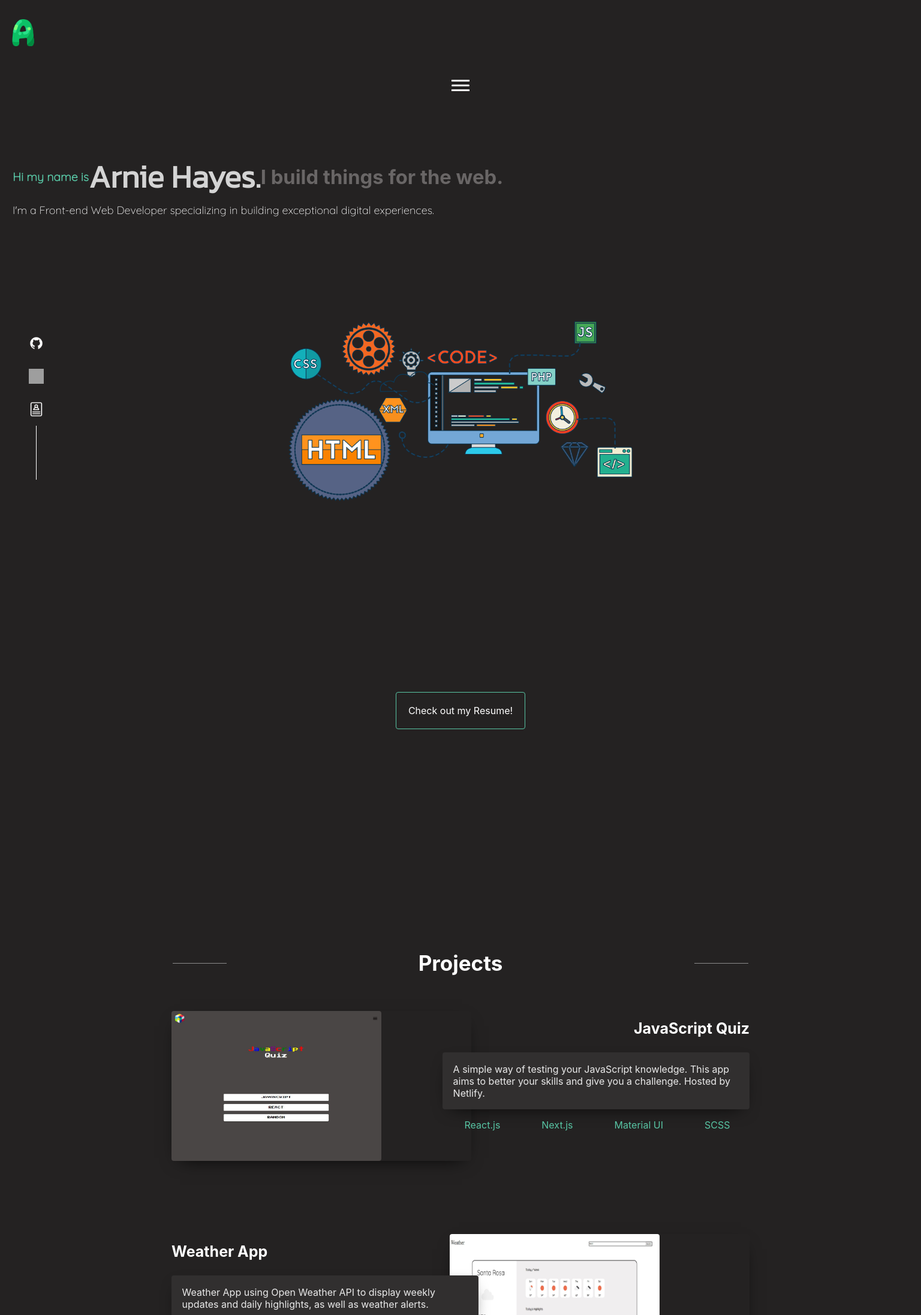
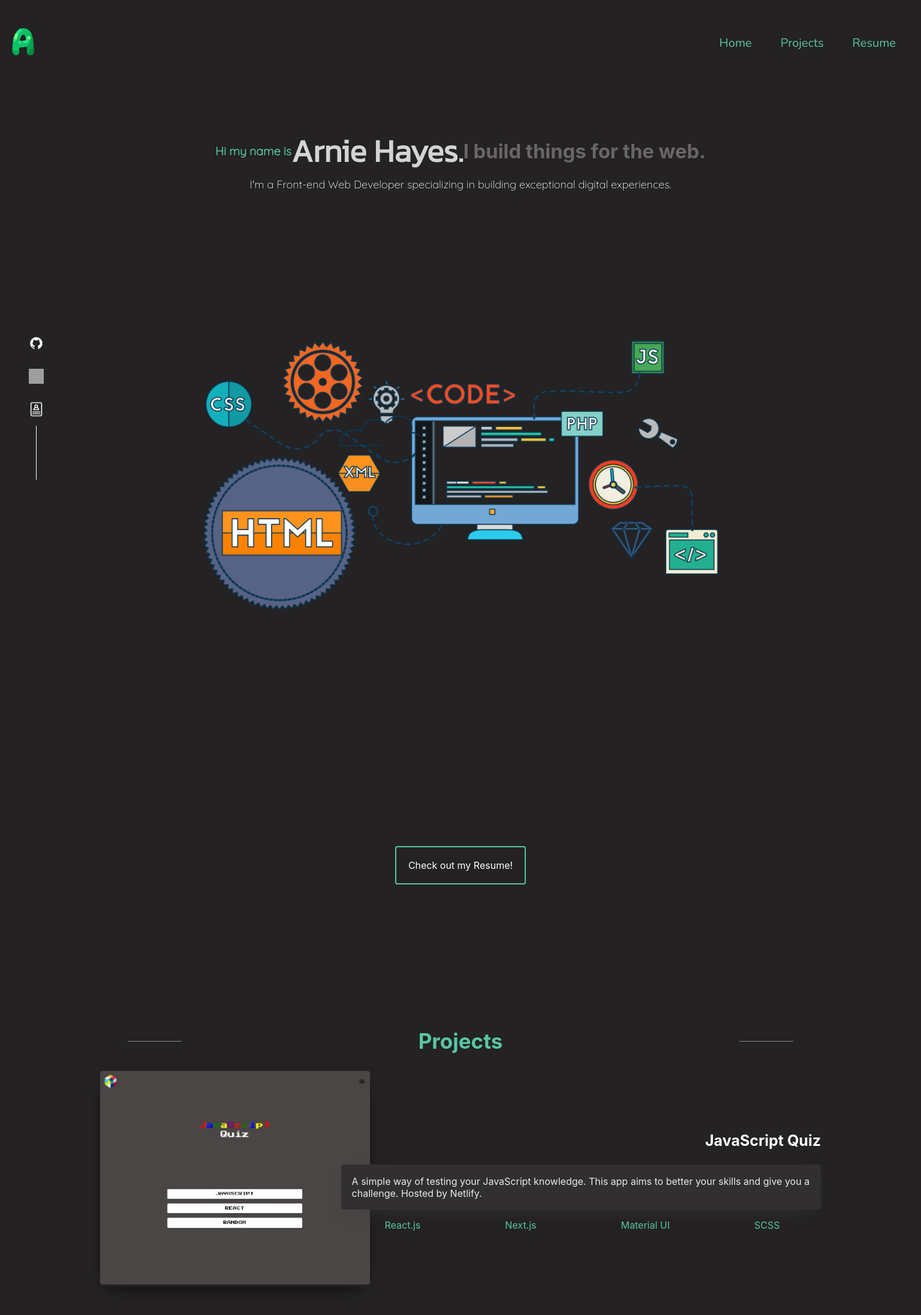
Before and after one commit to arniehayes/Arnie-Hayes-Portfolio, a Next.js app: page / in a window 1536 px wide. Shown: the top 2193 px of the page at 60% size. Built offline with nearby package versions, Linux system fonts and the light colour scheme; grey boxes are pictures that could not be loaded.

Commit message:
adding desktop css

```diff
--- a/components/Body/Hero/Hero.module.scss
+++ b/components/Body/Hero/Hero.module.scss
@@ -69,7 +69,7 @@ $accent-color: #58c5a4;
     align-items: center;
 
     img {
-        max-width: 0px;
+        width: 0px;
         height: auto;
     }
 }
@@ -89,11 +89,90 @@ $accent-color: #58c5a4;
 }
 
 
-@media only screen and (min-width: 1460px) {
+@media only screen and (min-width: 1300px) {
+    .hero_container {
+        margin: 5px;
+        margin-bottom: 15rem;
+        padding: 0;
+        display: flex;
+        flex-direction: column;
+        flex-wrap: wrap;
+        justify-content: center;
+        align-items: center;
+    }
+
+    .info {
+        margin: 1rem;
+        display: flex;
+        flex-wrap: wrap;
+        justify-content: center;
+        align-items: center;
+
+        .title {
+            font-size: 13px;
+            font-family: 'Quicksand', sans-serif;
+
+            h1 {
+                margin: 0;
+                color: $accent-color;
+            }
+        }
+
+        .name {
+            font-size: 45px;
+            font-family: 'Kanit', sans-serif;
+            color: rgb(212, 212, 212);
+
+            h3 {
+                margin: 0;
+            }
+        }
+
+        .catchphrase {
+            font-size: 28px;
+
+            h3 {
+                margin: 0;
+                color: rgba(207, 204, 204, 0.404);
+            }
+        }
+
+        .about {
+            font-size: 18px;
+            font-family: 'Quicksand', sans-serif;
+            color: #ffffff;
+            padding-top: 5px;
+
+            p {
+                margin: 0;
+                padding: 0;
+            }
+        }
+    }
+
     .hero_img {
+        margin: .5rem;
+        display: flex;
+        justify-content: center;
+        align-items: center;
+
         img {
-            max-width: 600px;
+            width: 900px;
             height: auto;
         }
     }
+
+    .resume_button {
+        border: 2px solid $accent-color;
+        border-radius: 4px;
+        padding: 1.25rem;
+        background-color: transparent;
+        margin-top: 10rem;
+        text-align: center;
+        p {
+            margin: 0;
+            padding: 0;
+            color: #fff;
+        }
+    }
 }
--- a/components/Body/Projects/Projects.module.scss
+++ b/components/Body/Projects/Projects.module.scss
@@ -66,7 +66,7 @@ $accent-color: #58c5a4;
         border-radius: 4px;
 
         img {
-            max-width: 350px;
+            width: 350px;
             height: auto;
             border-radius: 4px;
         }
@@ -116,24 +116,33 @@ $accent-color: #58c5a4;
 
 
 
-@media only screen and (min-width: 1460px) {
+@media only screen and (min-width: 1300px) {
     .projects_container {
-    margin: 0 8rem;
-    padding: 100px 0;
-    //max-width: 1240px;
-
+        margin: 15px;
+        padding: 0;
 
         h2 {
             display: flex;
-        flex-wrap: wrap;
             flex-direction: row;
-        color: white;
-        div {
-            width: 300px;
-            height: .01rem;
-            background-color: $accent-color;
-            margin-top: 18px;
-            margin-left: 1rem;
+            justify-content: space-around;
+            align-items: center;
+            color: $accent-color;
+            font-size: 35px;
+
+            &:before {
+                content: "";
+                display: block;
+                width: 90px;
+                height: 1px;
+                background-color: rgb(139, 139, 139);
+            }
+
+            &:after {
+                content: "";
+                display: block;
+                width: 90px;
+                height: 1px;
+                background-color: rgb(139, 139, 139);
             }
         }
     }
@@ -141,7 +150,7 @@ $accent-color: #58c5a4;
     .projects_list {
         display: block;
         list-style: none;
-    margin: 3rem 0;
+        margin: 0;
         padding: 0;
 
         li {
@@ -157,7 +166,7 @@ $accent-color: #58c5a4;
 
     .project_content {
         display: flex;
-    flex-wrap: wrap;
+        flex-direction: column-reverse;
         justify-content: center;
         align-items: center;
         margin: 0;
@@ -171,34 +180,35 @@ $accent-color: #58c5a4;
             margin: 0;
             padding: 0;
             border-radius: 4px;
-        width: 500px;
-        height: 250px;
 
             img {
-            width: 100%;
-            height: 100%;
+                width: 450px;
+                height: auto;
                 border-radius: 4px;
             }
         }
     }
 
     .project_description {
-    width: 40%;
-    height: 17rem;
         display: flex;
         flex-direction: column;
+        flex-wrap: wrap;
         z-index: 2;
+        max-width: 800px;
 
         .project_name {
             color: white;
             font-size: 25px;
+            width: 100%;
         }
 
         .text_container {
-        //width: 100%;
+            width: 100%;
             background-color: rgb(49, 47, 47);
-        box-shadow: 0 10px 30px -15px black;
+            box-shadow: 0 10px 30px -15px rgb(59, 59, 59);
             border-radius: 4px;
+            margin: 0;
+            padding: 0;
 
             p {
                 margin: 1.1rem;
@@ -207,14 +217,16 @@ $accent-color: #58c5a4;
         }
 
         .project_tech_list {
+            width: 100%;
             display: flex;
             flex-direction: row;
-        margin-top: 1rem;
-        height: 1.5rem;
+            justify-content: space-around;
+            margin: 1rem 2px;
             padding-inline-start: 0px;
 
             li {
                 color: #58c5a4;
+                margin: 0;
             }
         }
     }
@@ -258,5 +270,4 @@ $accent-color: #58c5a4;
     .text_align_left {
         text-align: left;
     }
-
 }
--- a/components/Body/Slider/Slider.js
+++ b/components/Body/Slider/Slider.js
@@ -14,11 +14,7 @@ const Slider = () => {
           <img className={style.img} src="reactjs.png" alt="" />
         </div>
         <div className={style.slider_item}>
-          <img
-            className={style.img}
-            src="https://www.svgrepo.com/show/303206/javascript-logo.svg"
-            alt=""
-          />
+          <img className={style.img} src="https://www.svgrepo.com/show/303206/javascript-logo.svg" alt=""/>
         </div>
         <div className={style.slider_item}>
           <img className={style.img} src="css.png" alt="" />
--- a/components/Header/Nav/Nav.js
+++ b/components/Header/Nav/Nav.js
@@ -1,11 +1,17 @@
 import style from "./Nav.module.scss";
 import Link from "next/link";
-import { useState } from "react";
+import { useEffect, useState } from "react";
 
 const Nav = () => {
 
   const [toggleMenu, setToggleMenu] = useState(false);
 
+  useEffect(() => {
+    console.log(window.innerWidth);
+    if (window.innerWidth <= 1300) {
+      setToggleMenu(true);
+    }
+  })
 
   const disableScroll = () => {
     var xPos = window.scrollX;
@@ -22,11 +28,12 @@ function enableScroll() {
   return (
     <div className={style.nav_container}>
       {/* BUTTON TO OPEN MENU */}
-      <button
+      {toggleMenu ? (
+        <div
           className={style.hamburger_container}
           onClick={() => {
             {
-            setToggleMenu(!toggleMenu);
+              setToggleMenu(true);
               disableScroll();
             }
           }}
@@ -34,25 +41,9 @@ function enableScroll() {
           <span className={style.hamburger_box}>
             <span className={style.hamburger_inner}></span>
           </span>
-      </button>
-      {toggleMenu ? (
+        </div>
+      ) : (
         <nav className={style.navigation}>
-          {/* BUTTON TO CLOSE MENU */}
-          <div className={style.exit_menu_container}>
-            <button
-              className={style.exit_menu_button}
-              onClick={() => {
-                {
-                  setToggleMenu(false);
-                  enableScroll();
-                }
-              }}
-            >
-              <span className={style.exit_menu}>
-                <span className={style.exit_menu_inner}></span>
-              </span>
-            </button>
-          </div>
           <ul className={style.links}>
             <Link href="/">
               <a>Home</a>
@@ -65,7 +56,7 @@ function enableScroll() {
             </Link>
           </ul>
         </nav>
-      ) : null}
+      )}
     </div>
   );
 };
--- a/components/Header/Nav/Nav.module.scss
+++ b/components/Header/Nav/Nav.module.scss
@@ -132,28 +132,50 @@
 }
 
 
-@media only screen and (min-width: 1460px) {
+@media screen and (min-width: 1300px) {
     .nav_container {
         font-family: 'Nunito', sans-serif;
         display: flex;
         justify-content: center;
         align-items: center;
-        margin-top: 3rem;
-        width: 100%;
+    }
 
-        ul {
+    .hamburger_container {
+        display: none;
+    }
+
+    .exit_menu_container {
+        display: none;
+    }
+
+    .navigation {
+        font-family: 'Nunito', sans-serif;
+        display: flex;
+        width: 100%; height: unset;
+        flex-direction: column;
+        justify-content: center;
+        align-items: center;
+        background-color: transparent;
+        position: relative;
+        z-index: unset;
+        overflow: unset;
+
+        .links {
             margin: 0;
-            padding: 0;
+            padding: 2px;
             display: flex;
-            justify-content: space-evenly;
+            justify-content: center;
             align-items: center;
+            flex-direction: row;
 
             a {
                 margin: 1.5rem;
                 color: rgb(88, 197, 164);
                 font-size: 20px;
-                //text-decoration: underline;
             }
         }
     }
+    .hamburger_container {
+        display: none;
+    }
 }
--- a/package.json
+++ b/package.json
@@ -14,10 +14,12 @@
     "@mui/icons-material": "^5.4.2",
     "@mui/material": "^5.4.2",
     "babel": "^6.23.0",
+    "jquery": "^3.6.0",
     "next": "12.1.0",
     "react": "17.0.2",
     "react-dom": "17.0.2",
-    "sass": "^1.49.8"
+    "sass": "^1.49.8",
+    "screen-size-detector": "^1.0.4"
   },
   "devDependencies": {
     "eslint": "8.9.0",
--- a/pages/_app.js
+++ b/pages/_app.js
@@ -1,7 +1,18 @@
 import '../styles/globals.css'
+import Head from 'next/head'
 
 function MyApp({ Component, pageProps }) {
-  return <Component {...pageProps} />
+  return (
+    <>
+      <Head>
+        <meta
+          name="viewport"
+          content="width=device-width, initial-scale=1.0, maximum-scale=1.0,user-scalable=0"
+        />
+      </Head>
+      <Component {...pageProps} />
+    </>
+  );
 }
 
 export default MyApp
--- a/styles/globals.css
+++ b/styles/globals.css
@@ -1,5 +1,5 @@
 /*
-0E0B16
+
 242222
 */
 
```
Also changed, not shown: 1 other file (tests, documents, lock files or other folders). Lines whose indentation alone changed are shown as unchanged.
